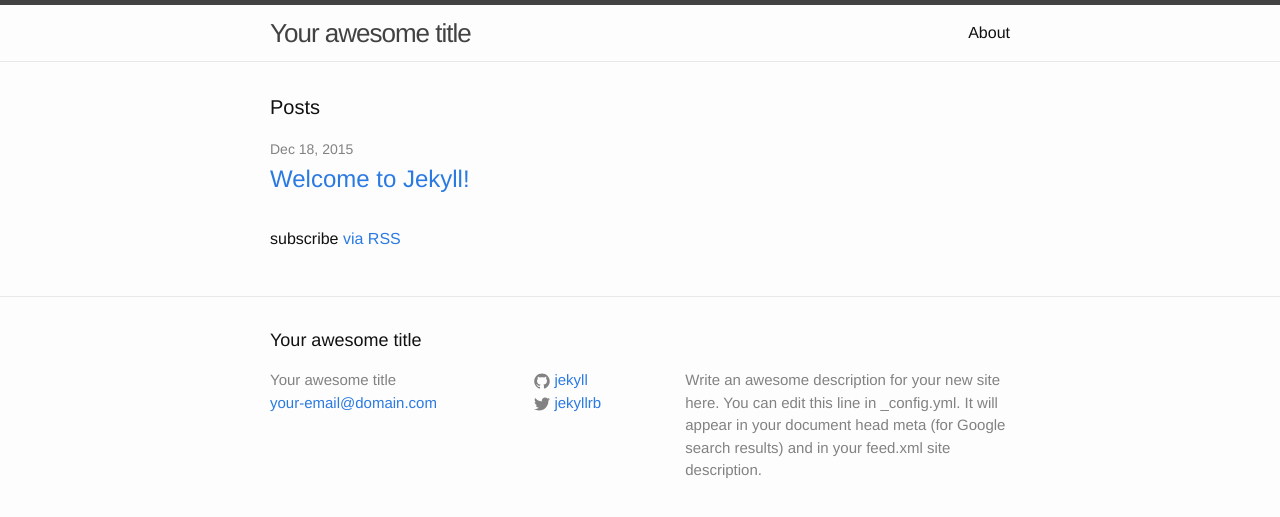
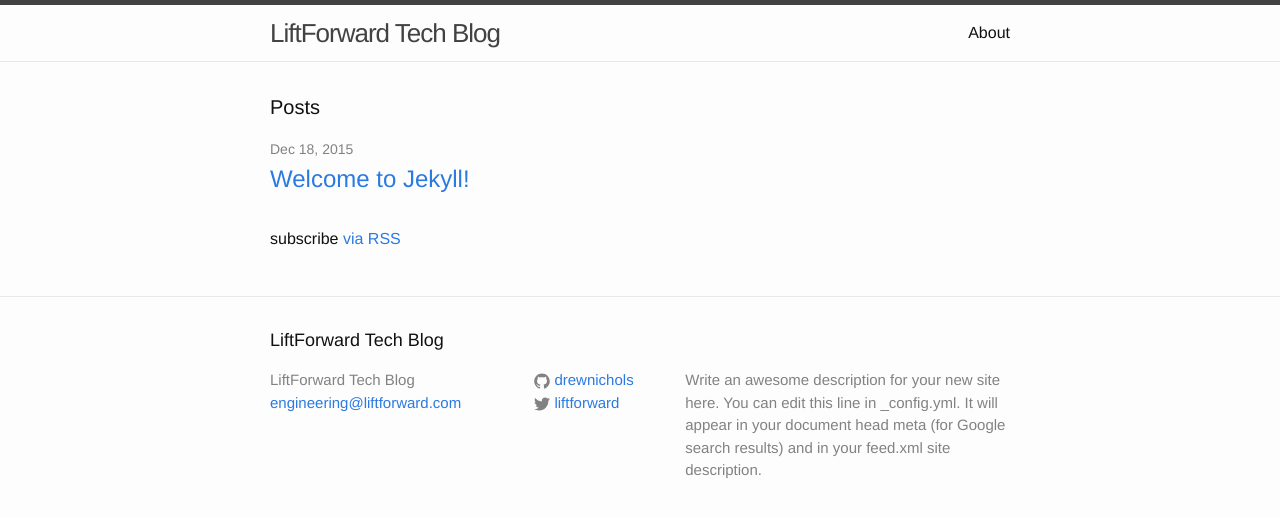
Before and after one commit to liftforward/liftforward.github.io, a Jekyll site: the page built from index.html, in a window 1280 px wide. Shown: the top 517 px of the page. Built offline with Jekyll 4.4.1, drawn with Linux system fonts in a browser that asks for light colours.

Commit message:
updating config

```diff
--- a/_config.yml
+++ b/_config.yml
@@ -1,14 +1,14 @@
 # Site settings
-title: Your awesome title
-email: your-email@domain.com
+title: LiftForward Tech Blog
+email: engineering@liftforward.com
 description: > # this means to ignore newlines until "baseurl:"
   Write an awesome description for your new site here. You can edit this
   line in _config.yml. It will appear in your document head meta (for
   Google search results) and in your feed.xml site description.
 baseurl: "" # the subpath of your site, e.g. /blog/
-url: "http://yourdomain.com" # the base hostname & protocol for your site
-twitter_username: jekyllrb
-github_username:  jekyll
+url: "http://tech.liftforward.com" # the base hostname & protocol for your site
+twitter_username: liftforward
+github_username:  drewnichols
 
 # Build settings
 markdown: kramdown
```
